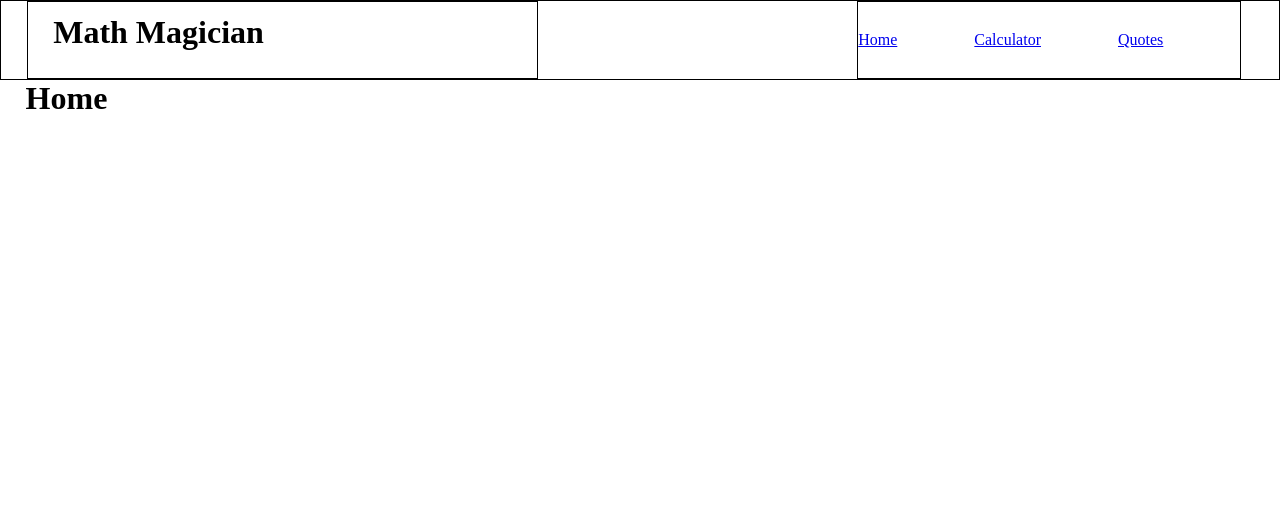
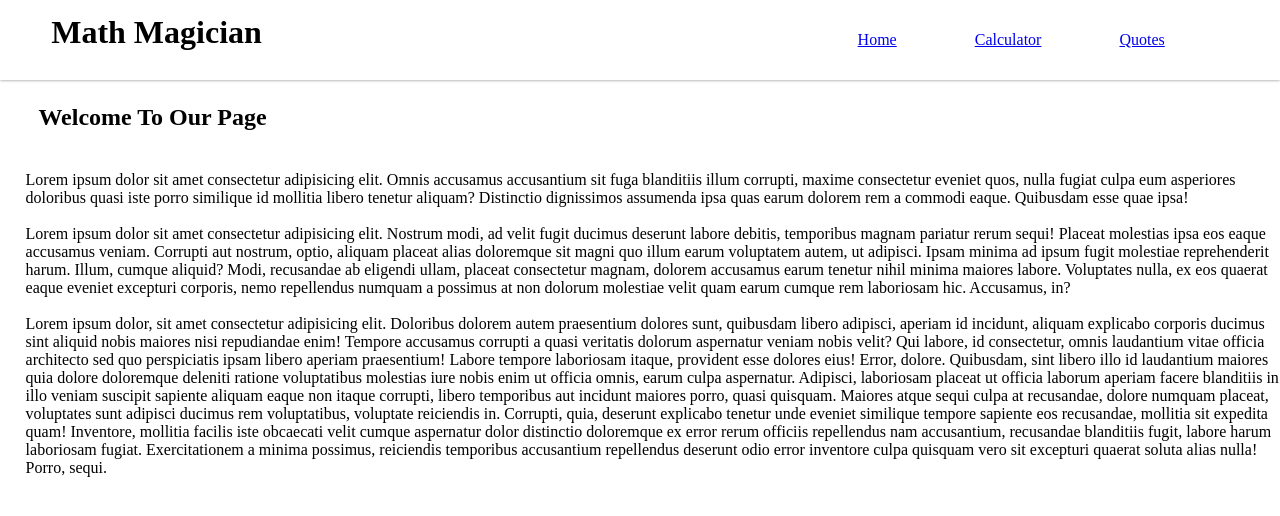
Before and after one commit to Developer-Kingz/maths-magician, a React (Create React App) app: page / in a window 1280 px wide. Shown: the top 516 px of the page. Built offline with nearby package versions, Linux system fonts and the light colour scheme.

Commit message:
added route to each components

```diff
--- a/src/App.css
+++ b/src/App.css
@@ -7,14 +7,20 @@
 .calculator {
   width: 40%;
   height: 70vh;
-    margin-left: 50vw;
   margin-top: 10vh;
   box-shadow: 0 0 1px gray;
 }
 
+.calc-container {
+  display: flex;
+  align-items: center;
+  justify-content: space-around;
+}
+
 .my-quotes {
   position: absolute;
-    top: 20vh;
+  top: 30vh;
+  margin-left: 30vw;
 }
 
 h1 {
@@ -107,26 +113,37 @@ p {
 .navbar {
   width: 100%;
   height: 10vh;
-    border: 1px solid black;
   display: flex;
   justify-content: space-between;
+  box-shadow: 0 0 3px gray;
 }
+
+h2 {
+  margin-bottom: 5vh;
+  margin-top: 3vh;
+  margin-left: 3vw;
+}
+
+.para {
+  color: black;
+}
+
 .logo {
-    border: 1px solid black;
   width: 40%;
   height: 100%;
   display: flex;
   align-items: center;
   margin-left: 2vw;
 }
+
 .nav {
-    border: 1px solid black;
   width: 30%;
   height: 100%;
   margin-right: 3vw;
   display: flex;
   align-items: center;
 }
+
 .nav ul {
   list-style: none;
   display: flex;
--- a/src/components/Calculator.js
+++ b/src/components/Calculator.js
@@ -29,6 +29,8 @@ const Calculator = () => {
     return (
         <div className="main">
             <Navbar />
+            <div className="calc-container">
+                <h3>lets do some maths!</h3>
                 <div className="calculator">
                     <div className="screen">{display}</div>
                     <div className="input-container">
@@ -149,6 +151,7 @@ const Calculator = () => {
                     </div>
                 </div>
             </div>
+        </div>
     );
 };
 
--- a/src/components/Home.js
+++ b/src/components/Home.js
@@ -1,15 +1,63 @@
-/* eslint-disable */
-import React from "react";
-import Navbar from "./Navbar";
+import React from 'react';
+import Navbar from './Navbar';
 
-const Home = () => {
-    return (
-        <div className="home">
-            <Navbar />
-            <h1>Home</h1>
-        </div>
-    );
-};
+const Home = () => (
+  <div className="home">
+    <Navbar />
+    <h2>Welcome To Our Page</h2>
+    <p className="para">
+      Lorem ipsum dolor sit amet consectetur adipisicing elit. Omnis
+      accusamus accusantium sit fuga blanditiis illum corrupti, maxime
+      consectetur eveniet quos, nulla fugiat culpa eum asperiores
+      doloribus quasi iste porro similique id mollitia libero tenetur
+      aliquam? Distinctio dignissimos assumenda ipsa quas earum
+      dolorem rem a commodi eaque. Quibusdam esse quae ipsa!
+    </p>
+    <br />
+    <p className="para">
+      Lorem ipsum dolor sit amet consectetur adipisicing elit. Nostrum
+      modi, ad velit fugit ducimus deserunt labore debitis, temporibus
+      magnam pariatur rerum sequi! Placeat molestias ipsa eos eaque
+      accusamus veniam. Corrupti aut nostrum, optio, aliquam placeat
+      alias doloremque sit magni quo illum earum voluptatem autem, ut
+      adipisci. Ipsam minima ad ipsum fugit molestiae reprehenderit
+      harum. Illum, cumque aliquid? Modi, recusandae ab eligendi
+      ullam, placeat consectetur magnam, dolorem accusamus earum
+      tenetur nihil minima maiores labore. Voluptates nulla, ex eos
+      quaerat eaque eveniet excepturi corporis, nemo repellendus
+      numquam a possimus at non dolorum molestiae velit quam earum
+      cumque rem laboriosam hic. Accusamus, in?
+    </p>
+    <br />
+    <p className="para">
+      Lorem ipsum dolor, sit amet consectetur adipisicing elit.
+      Doloribus dolorem autem praesentium dolores sunt, quibusdam
+      libero adipisci, aperiam id incidunt, aliquam explicabo corporis
+      ducimus sint aliquid nobis maiores nisi repudiandae enim!
+      Tempore accusamus corrupti a quasi veritatis dolorum aspernatur
+      veniam nobis velit? Qui labore, id consectetur, omnis laudantium
+      vitae officia architecto sed quo perspiciatis ipsam libero
+      aperiam praesentium! Labore tempore laboriosam itaque, provident
+      esse dolores eius! Error, dolore. Quibusdam, sint libero illo id
+      laudantium maiores quia dolore doloremque deleniti ratione
+      voluptatibus molestias iure nobis enim ut officia omnis, earum
+      culpa aspernatur. Adipisci, laboriosam placeat ut officia
+      laborum aperiam facere blanditiis in illo veniam suscipit
+      sapiente aliquam eaque non itaque corrupti, libero temporibus
+      aut incidunt maiores porro, quasi quisquam. Maiores atque sequi
+      culpa at recusandae, dolore numquam placeat, voluptates sunt
+      adipisci ducimus rem voluptatibus, voluptate reiciendis in.
+      Corrupti, quia, deserunt explicabo tenetur unde eveniet
+      similique tempore sapiente eos recusandae, mollitia sit expedita
+      quam! Inventore, mollitia facilis iste obcaecati velit cumque
+      aspernatur dolor distinctio doloremque ex error rerum officiis
+      repellendus nam accusantium, recusandae blanditiis fugit, labore
+      harum laboriosam fugiat. Exercitationem a minima possimus,
+      reiciendis temporibus accusantium repellendus deserunt odio
+      error inventore culpa quisquam vero sit excepturi quaerat soluta
+      alias nulla! Porro, sequi.
+    </p>
+  </div>
+);
 
 export default Home;
-/* eslint-enable */
```
Also changed, not shown: src/App.js (+5 -8 lines), src/components/Navbar.js (+3 -7 lines), src/components/Quotes.js (+7 -9 lines). Lines whose indentation alone changed are shown as unchanged.
